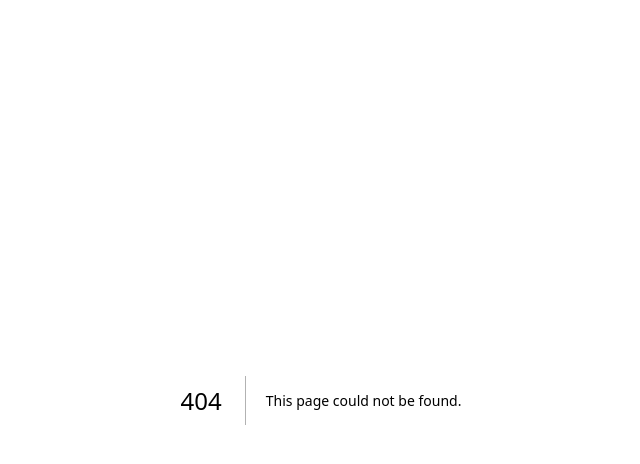
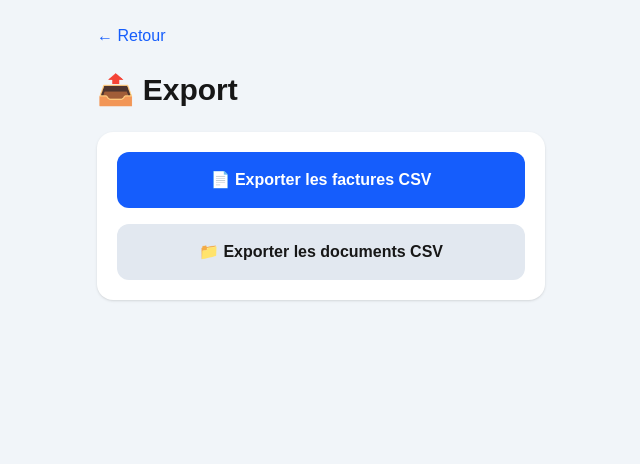
Before and after one commit to PetrusPXSCH/home-manager, a Next.js app: page /export in a window 1280 px wide. Before the commit this address had no page. Shown: the top 464 px of the page, without its empty margins (319-959 px from the left). Built offline with nearby package versions, Linux system fonts and the light colour scheme; no server answers.

Commit message:
Ajout recherche et export

```diff
--- /dev/null
+++ b/src/app/export/page.tsx
@@ -0,0 +1,111 @@
+"use client";
+
+import Link from "next/link";
+import { supabase } from "@/lib/supabase";
+
+export default function ExportPage() {
+  async function exporterFacturesCSV() {
+    const { data, error } = await supabase.from("factures").select("*");
+
+    if (error) {
+      alert(error.message);
+      return;
+    }
+
+    if (!data || data.length === 0) {
+      alert("Aucune facture à exporter");
+      return;
+    }
+
+    const lignes = [
+      ["Organisme", "Catégorie", "Montant", "Date limite", "Statut"],
+      ...data.map((facture) => [
+        facture.organisme,
+        facture.categorie,
+        facture.montant,
+        facture.date_limite,
+        facture.statut,
+      ]),
+    ];
+
+    const csv = lignes.map((ligne) => ligne.join(";")).join("\n");
+
+    const blob = new Blob([csv], {
+      type: "text/csv;charset=utf-8;",
+    });
+
+    const url = URL.createObjectURL(blob);
+
+    const lien = document.createElement("a");
+    lien.href = url;
+    lien.download = "factures-home-manager.csv";
+    lien.click();
+
+    URL.revokeObjectURL(url);
+  }
+
+  async function exporterDocumentsCSV() {
+    const { data, error } = await supabase.from("documents").select("*");
+
+    if (error) {
+      alert(error.message);
+      return;
+    }
+
+    if (!data || data.length === 0) {
+      alert("Aucun document à exporter");
+      return;
+    }
+
+    const lignes = [
+      ["Nom", "Catégorie", "Chemin", "Date"],
+      ...data.map((document) => [
+        document.nom,
+        document.categorie,
+        document.chemin,
+        document.created_at,
+      ]),
+    ];
+
+    const csv = lignes.map((ligne) => ligne.join(";")).join("\n");
+
+    const blob = new Blob([csv], {
+      type: "text/csv;charset=utf-8;",
+    });
+
+    const url = URL.createObjectURL(blob);
+
+    const lien = document.createElement("a");
+    lien.href = url;
+    lien.download = "documents-home-manager.csv";
+    lien.click();
+
+    URL.revokeObjectURL(url);
+  }
+
+  return (
+    <main className="min-h-screen bg-slate-100 p-6">
+      <div className="max-w-md mx-auto">
+        <Link href="/" className="text-blue-600">← Retour</Link>
+
+        <h1 className="text-3xl font-bold mt-6 mb-6">📤 Export</h1>
+
+        <div className="bg-white rounded-2xl shadow p-5 space-y-4">
+          <button
+            onClick={exporterFacturesCSV}
+            className="w-full bg-blue-600 text-white rounded-xl p-4 font-bold"
+          >
+            📄 Exporter les factures CSV
+          </button>
+
+          <button
+            onClick={exporterDocumentsCSV}
+            className="w-full bg-slate-200 rounded-xl p-4 font-bold"
+          >
+            📁 Exporter les documents CSV
+          </button>
+        </div>
+      </div>
+    </main>
+  );
+}
--- /dev/null
+++ b/src/app/recherche/page.tsx
@@ -0,0 +1,124 @@
+"use client";
+
+import Link from "next/link";
+import { useEffect, useState } from "react";
+import { supabase } from "@/lib/supabase";
+
+type Facture = {
+  id: number;
+  organisme: string;
+  categorie: string;
+  montant: number;
+  date_limite: string;
+  statut: string;
+};
+
+type DocumentItem = {
+  id: number;
+  nom: string;
+  categorie: string;
+  chemin: string;
+};
+
+export default function RecherchePage() {
+  const [recherche, setRecherche] = useState("");
+  const [factures, setFactures] = useState<Facture[]>([]);
+  const [documents, setDocuments] = useState<DocumentItem[]>([]);
+
+  useEffect(() => {
+    chargerDonnees();
+  }, []);
+
+  async function chargerDonnees() {
+    const { data: facturesData } = await supabase.from("factures").select("*");
+    const { data: documentsData } = await supabase.from("documents").select("*");
+
+    setFactures(facturesData || []);
+    setDocuments(documentsData || []);
+  }
+
+  async function ouvrirDocument(chemin: string) {
+    const { data, error } = await supabase.storage
+      .from("Documents")
+      .createSignedUrl(chemin, 60);
+
+    if (error) {
+      alert(error.message);
+      return;
+    }
+
+    window.open(data.signedUrl, "_blank");
+  }
+
+  const facturesFiltrees = factures.filter((facture) =>
+    `${facture.organisme} ${facture.categorie} ${facture.statut}`
+      .toLowerCase()
+      .includes(recherche.toLowerCase())
+  );
+
+  const documentsFiltres = documents.filter((document) =>
+    `${document.nom} ${document.categorie}`
+      .toLowerCase()
+      .includes(recherche.toLowerCase())
+  );
+
+  return (
+    <main className="min-h-screen bg-slate-100 p-6">
+      <div className="max-w-md mx-auto">
+        <Link href="/" className="text-blue-600">← Retour</Link>
+
+        <h1 className="text-3xl font-bold mt-6 mb-6">🔎 Recherche globale</h1>
+
+        <input
+          className="w-full border rounded-xl p-3 mb-6"
+          placeholder="Rechercher EDF, cantine, assurance..."
+          value={recherche}
+          onChange={(e) => setRecherche(e.target.value)}
+        />
+
+        <section className="bg-white rounded-2xl shadow p-5 mb-6">
+          <h2 className="text-xl font-bold mb-4">📄 Factures</h2>
+
+          <div className="space-y-3">
+            {facturesFiltrees.map((facture) => (
+              <div key={facture.id} className="border rounded-xl p-3">
+                <p className="font-bold">{facture.organisme}</p>
+                <p className="text-gray-500">{facture.categorie}</p>
+                <p className="font-semibold">{Number(facture.montant).toFixed(2)} €</p>
+                <p className="text-sm">{facture.date_limite} — {facture.statut}</p>
+              </div>
+            ))}
+          </div>
+
+          {facturesFiltrees.length === 0 && (
+            <p className="text-gray-500">Aucune facture trouvée.</p>
+          )}
+        </section>
+
+        <section className="bg-white rounded-2xl shadow p-5">
+          <h2 className="text-xl font-bold mb-4">📁 Documents</h2>
+
+          <div className="space-y-3">
+            {documentsFiltres.map((document) => (
+              <div key={document.id} className="border rounded-xl p-3">
+                <p className="font-bold">{document.nom}</p>
+                <p className="text-gray-500">{document.categorie}</p>
+
+                <button
+                  onClick={() => ouvrirDocument(document.chemin)}
+                  className="text-blue-600 font-semibold mt-2"
+                >
+                  👁 Voir
+                </button>
+              </div>
+            ))}
+          </div>
+
+          {documentsFiltres.length === 0 && (
+            <p className="text-gray-500">Aucun document trouvé.</p>
+          )}
+        </section>
+      </div>
+    </main>
+  );
+}
```
